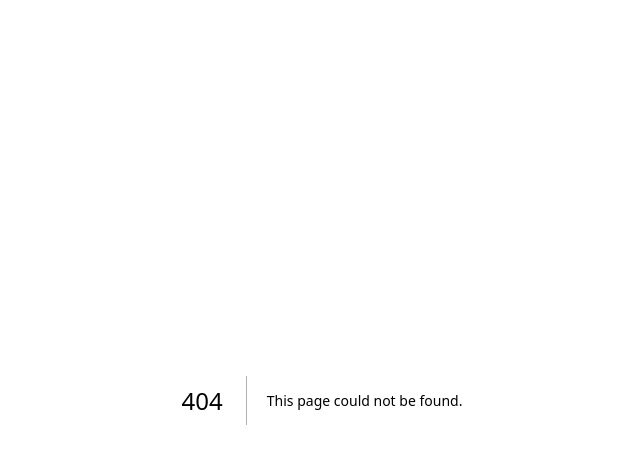
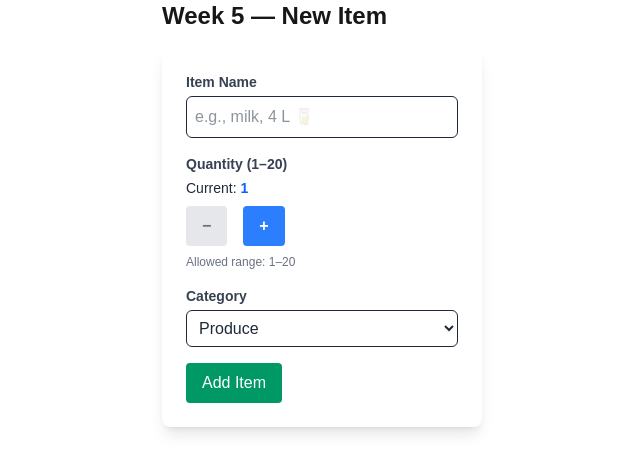
Before and after one commit to jashan478/cprg306-assignments, a Next.js app: page /week-5 in a window 1280 px wide. Before the commit this address had no page. Shown: the top 472 px of the page, without its empty margins (318-958 px from the left). Built offline with nearby package versions, Linux system fonts and the light colour scheme.

Commit message:
Add existing assignment files

```diff
--- a/app/week-3/page.js
+++ b/app/week-3/page.js
@@ -1,4 +1,4 @@
-// page.js
+
 import ItemList from "./item-list";
 
 export default function Page() {
--- /dev/null
+++ b/app/week-5/new-item.js
@@ -0,0 +1,121 @@
+"use client";
+
+import { useState } from "react";
+
+export default function NewItem() {
+  const [name, setName] = useState("");
+  const [quantity, setQuantity] = useState(1);
+  const [category, setCategory] = useState("produce");
+
+  const increment = () => setQuantity((n) => Math.min(n + 1, 20));
+  const decrement = () => setQuantity((n) => Math.max(n - 1, 1));
+
+  const handleSubmit = (e) => {
+    e.preventDefault();
+    const item = { name, quantity, category };
+    console.log(item);
+    alert(`Item: ${name}\nQuantity: ${quantity}\nCategory: ${category}`);
+    setName("");
+    setQuantity(1);
+    setCategory("produce");
+  };
+
+  return (
+    <form
+      onSubmit={handleSubmit}
+      className="bg-white text-gray-800 p-6 rounded-lg shadow-lg w-80 space-y-4"
+    >
+
+      <div>
+        <label className="block text-sm font-semibold mb-1 text-gray-700">
+          Item Name
+        </label>
+        <input
+          type="text"
+          required
+          value={name}
+          onChange={(e) => setName(e.target.value)}
+          placeholder="e.g., milk, 4 L 🥛"
+          className="w-full p-2 border rounded-md focus:outline-none focus:ring-2 focus:ring-blue-400"
+        />
+      </div>
+
+
+      <div>
+        <label className="block text-sm font-semibold mb-1 text-gray-700">
+          Quantity (1–20)
+        </label>
+        <p className="mb-2 text-sm font-medium">
+          Current:{" "}
+          <span className="text-blue-600 font-semibold">{quantity}</span>
+        </p>
+
+        <div className="flex space-x-4 items-center">
+
+          <button
+            type="button"
+            onClick={decrement}
+            disabled={quantity === 1}
+            className={`px-4 py-2 rounded font-bold transition ${
+              quantity === 1
+                ? "bg-gray-200 text-gray-500 cursor-not-allowed"
+                : "bg-gray-300 hover:bg-gray-400 text-gray-900"
+            }`}
+          >
+            −
+          </button>
+
+
+          <button
+            type="button"
+            onClick={increment}
+            disabled={quantity === 20}
+            className={`px-4 py-2 rounded font-bold transition ${
+              quantity === 20
+                ? "bg-blue-300 text-white cursor-not-allowed"
+                : "bg-blue-500 hover:bg-blue-600 text-white"
+            }`}
+          >
+            +
+          </button>
+        </div>
+
+        <p className="mt-2 text-xs text-gray-500">Allowed range: 1–20</p>
+      </div>
+
+
+      <div>
+        <label className="block text-sm font-semibold mb-1 text-gray-700">
+          Category
+        </label>
+        <select
+          value={category}
+          onChange={(e) => setCategory(e.target.value)}
+          className="w-full p-2 border rounded-md focus:outline-none focus:ring-2 focus:ring-blue-400"
+        >
+          <option value="produce">Produce</option>
+          <option value="dairy">Dairy</option>
+          <option value="bakery">Bakery</option>
+          <option value="meat">Meat</option>
+          <option value="frozen foods">Frozen Foods</option>
+          <option value="canned goods">Canned Goods</option>
+          <option value="dry goods">Dry Goods</option>
+          <option value="beverages">Beverages</option>
+          <option value="snacks">Snacks</option>
+          <option value="household">Household</option>
+          <option value="other">Other</option>
+        </select>
+      </div>
+
+
+       <button
+           type="submit"
+           className="rounded bg-emerald-600 hover:bg-emerald-700 text-white px-4 py-2"
+
+        >
+          Add Item
+        </button>
+
+    </form>
+  );
+}
--- /dev/null
+++ b/app/week-5/page.js
@@ -0,0 +1,12 @@
+import NewItem from "./new-item";
+
+export default function Page() {
+  return (
+    <main className="flex flex-col items-center">
+      <div className="w-80">
+        <h1 className="text-2xl font-bold mb-4 text-left">Week 5 — New Item</h1>
+        <NewItem />
+      </div>
+    </main>
+  );
+}
--- /dev/null
+++ b/app/week-6/item-list.js
@@ -0,0 +1,58 @@
+"use client";
+
+import { useState } from "react";
+import Item from "./item";
+import items from "./items.json";
+
+export default function ItemList() {
+  const [sortBy, setSortBy] = useState("name");
+
+  const sortedItems = [...items].sort((a, b) => {
+    if (sortBy === "name") return a.name.localeCompare(b.name);
+    if (sortBy === "category") return a.category.localeCompare(b.category);
+    return 0;
+  });
+
+  return (
+    <div className="flex flex-col items-center w-full">
+      {/* Sort Buttons Row */}
+      <div className="flex items-center justify-center gap-3 mb-6 w-full max-w-md">
+        <span className="font-semibold">Sort by:</span>
+
+        <button
+          onClick={() => setSortBy("name")}
+          className={`px-4 py-1 border rounded ${
+            sortBy === "name"
+              ? "bg-blue-500 text-white border-blue-500"
+              : "bg-white text-black border-gray-300"
+          }`}
+        >
+          Name
+        </button>
+
+        <button
+          onClick={() => setSortBy("category")}
+          className={`px-4 py-1 border rounded ${
+            sortBy === "category"
+              ? "bg-blue-500 text-white border-blue-500"
+              : "bg-white text-black border-gray-300"
+          }`}
+        >
+          Category
+        </button>
+      </div>
+
+      {/* Grocery List */}
+      <ul className="flex flex-col gap-3 w-full max-w-md">
+        {sortedItems.map((item) => (
+          <Item
+            key={item.id}
+            name={item.name}
+            quantity={item.quantity}
+            category={item.category}
+          />
+        ))}
+      </ul>
+    </div>
+  );
+}
--- /dev/null
+++ b/app/week-6/item.js
@@ -0,0 +1,9 @@
+export default function Item({ name, quantity, category }) {
+  return (
+    <li className="border border-gray-300 rounded-lg p-4 w-full max-w-md mx-auto shadow-sm bg-white">
+      <p className="font-medium text-lg">{name}</p>
+      <p className="text-gray-700">Quantity: {quantity}</p>
+      <p className="text-gray-700 capitalize">Category: {category}</p>
+    </li>
+  );
+}
--- /dev/null
+++ b/app/week-6/items.json
@@ -0,0 +1,74 @@
+[
+  {
+    "id": "1h2GJKH12gkHG31h1H",
+    "name": "milk, 4 L 🥛",
+    "quantity": 1,
+    "category": "dairy"
+  },
+  {
+    "id": "2KJH3k2j3H1k2J3K1H",
+    "name": "bread 🍞",
+    "quantity": 2,
+    "category": "bakery"
+  },
+  {
+    "id": "3h2KJH3k2j3H1k2J3",
+    "name": "eggs, dozen 🥚",
+    "quantity": 2,
+    "category": "dairy"
+  },
+  {
+    "id": "4k2J3K1H2GJKH12gk",
+    "name": "bananas 🍌",
+    "quantity": 6,
+    "category": "produce"
+  },
+  {
+    "id": "5H1h1H2KJH3k2j3H",
+    "name": "broccoli 🥦",
+    "quantity": 3,
+    "category": "produce"
+  },
+  {
+    "id": "6H1k2J3K1H2GJKH1",
+    "name": "chicken breasts, 1 kg 🍗",
+    "quantity": 1,
+    "category": "meat"
+  },
+  {
+    "id": "7gkHG31h1H2KJH3k",
+    "name": "pasta sauce 🍝",
+    "quantity": 3,
+    "category": "canned goods"
+  },
+  {
+    "id": "8j3H1k2J3K1H2GJK",
+    "name": "spaghetti, 454 g 🍝",
+    "quantity": 2,
+    "category": "dry goods"
+  },
+  {
+    "id": "9H12gkHG31h1H2KJ",
+    "name": "toilet paper, 12 pack 🧻",
+    "quantity": 1,
+    "category": "household"
+  },
+  {
+    "id": "10H3k2j3H1k2J3K1",
+    "name": "paper towels, 6 pack",
+    "quantity": 1,
+    "category": "household"
+  },
+  {
+    "id": "11k2J3K1H2GJKH12",
+    "name": "dish soap 🍽️",
+    "quantity": 1,
+    "category": "household"
+  },
+  {
+    "id": "12GJKH12gkHG31h1",
+    "name": "hand soap 🧼",
+    "quantity": 4,
+    "category": "household"
+  }
+]
--- /dev/null
+++ b/app/week-6/page.js
@@ -0,0 +1,10 @@
+import ItemList from "./item-list";
+
+export default function Page() {
+  return (
+    <main className="flex flex-col items-center justify-center p-6">
+      <h1 className="text-3xl font-bold mb-6 text-center">Shopping List</h1>
+      <ItemList />
+    </main>
+  );
+}
```
